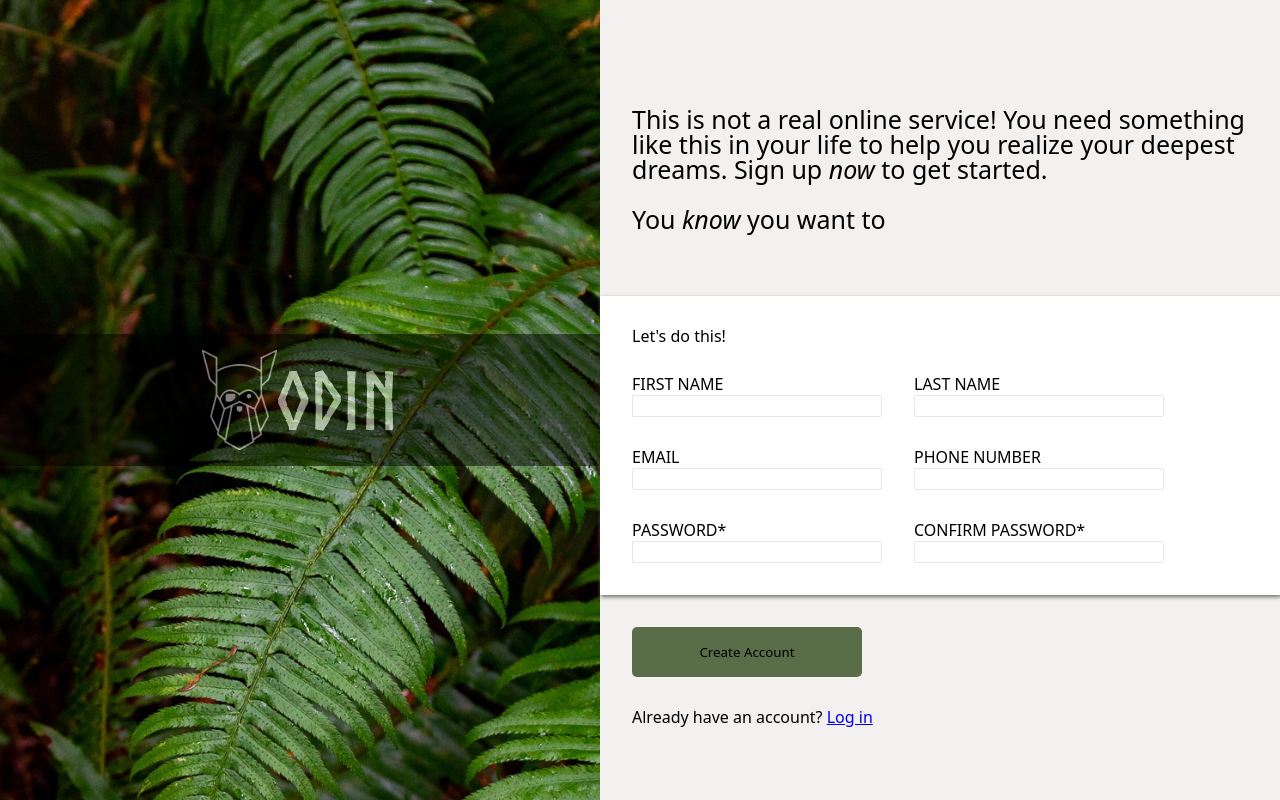
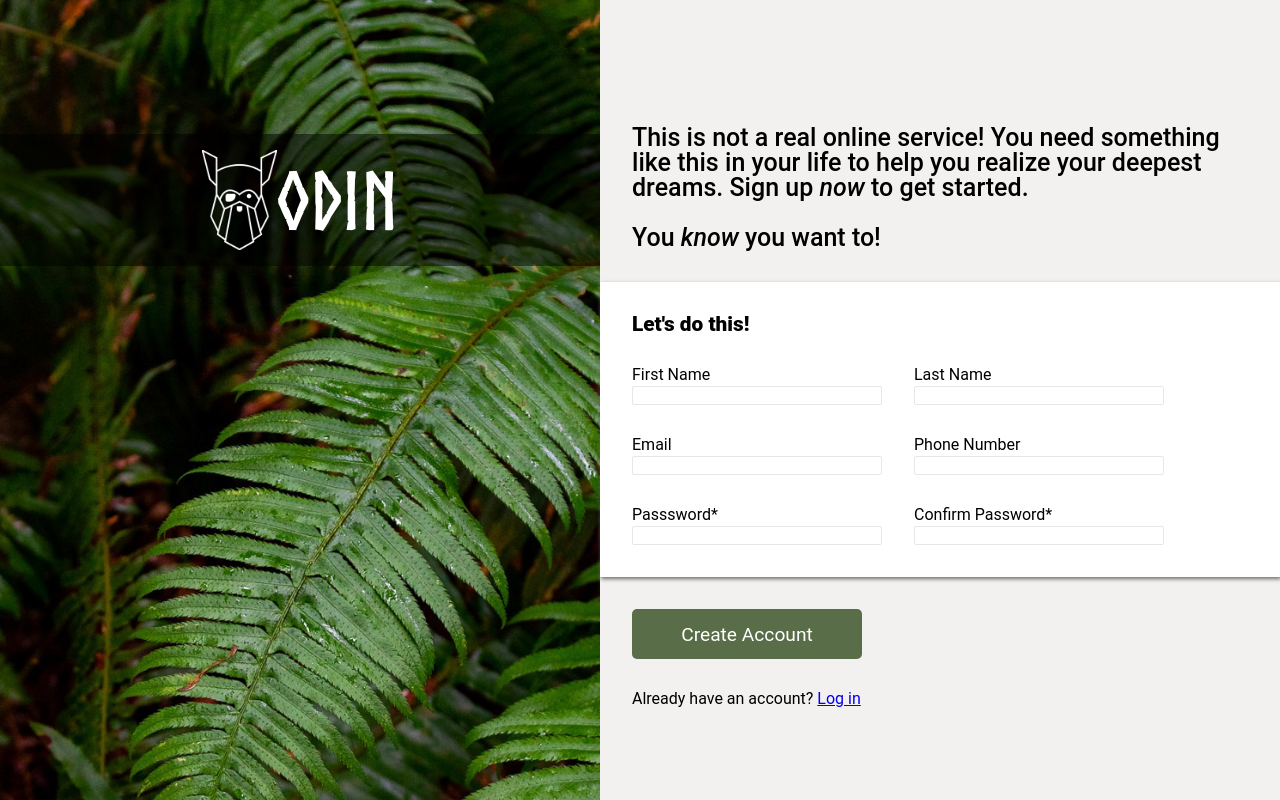
Before and after one commit to McSweeney207/sign-up-form, a plain HTML site: page index.HTML in a window 1280 px wide. Drawn offline with Linux system fonts and the light colour scheme.

Commit message:
Added finishing touches!

```diff
--- a/index.HTML
+++ b/index.HTML
@@ -10,8 +10,7 @@
 </head>
 <body>
     <div class="left">
-<!--         <img src="images/background.jpg" alt="Leafy Backgound" id="leaf-background">
- -->        <div class="logo">
+        <div class="logo">
             <div class="logo-strip">
                 <img src="images/odin.png" alt="Odin Project" id="odin-logo">
                 <div class="logo-text">ODIN</div>
@@ -23,45 +22,46 @@
             <div>
                 <p>This is not a real online service! You need something like this in your life to help  you realize your deepest dreams. Sign up <span>now</span> to get started.</p>
                 <br>
-                <p>You <span>know</span> you want to</p></div>
+                <p>You <span>know</span> you want to!</p></div>
             </div>
             <div class="form-section">
                 <p class="in">Let's do this!</p>
-                <form action="">
+                <form action="example.com/path" method="post">
 
                     <div class="form-element">
-                        <label for="first-name">FIRST NAME</label>
+                        <label for="first-name">First Name</label>
                         <input type="text" id="first-name" name="first-name">
                     </div>
 
                     <div class="form-element">
-                        <label for="lasr-name">LAST NAME</label>
+                        <label for="lasr-name">Last Name</label>
                         <input type="text" id="last-name" name="last-name">
                     </div>
 
                     <div class="form-element">
-                        <label for="email">EMAIL</label>
+                        <label for="email">Email</label>
                         <input type="email" id="email" name="email">
                     </div>
 
                     <div class="form-element">
-                        <label for="phone-number">PHONE NUMBER</label>
+                        <label for="phone-number">Phone Number</label>
                         <input type="tel" id="phone-number" name="phone-number">
                     </div>
 
                     <div class="form-element">
-                        <label for="password">PASSWORD*</label>
+                        <label for="password">Passsword*</label>
                         <input type="password" id="password" name="password" required>
                         <div id="errorPw">*Passwords must match</div>
                     </div>
 
                     <div class="form-element">
-                        <label for="pwCheck">CONFIRM PASSWORD*</label>
+                        <label for="pwCheck">Confirm Password*</label>
                         <input type="password" id="pwCheck" name="pwCheck" required>
                     </div>
-                </form>
+
             </div>
-        <button>Create Account</button>
+        <button type="submit">Create Account</button>
+    </form>
         <p class="member-question">Already have an account? <a href="http://" target="_blank" rel="noopener noreferrer">Log in</a></p>
 
     </dvi>
--- a/style.css
+++ b/style.css
@@ -9,6 +9,9 @@
 	font-weight:normal;
 	font-style:normal;
 }
+
+@import url('https://fonts.googleapis.com/css2?family=Roboto:ital,wght@0,100;0,300;0,400;0,500;0,700;0,900;1,100;1,300;1,400;1,500;1,700;1,900&display=swap');
+
 
 /*CSS Reset*/
 html, body, div, span, applet, object, iframe,
@@ -58,7 +61,7 @@ table {
 /* Start Here */
 
 * {
-	font-family: system-ui, -apple-system, BlinkMacSystemFont, 'Segoe UI', Roboto, Oxygen, Ubuntu, Cantarell, 'Open Sans', 'Helvetica Neue', sans-serif;
+	font-family: Roboto, system-ui, -apple-system, BlinkMacSystemFont, 'Segoe UI', Oxygen, Ubuntu, Cantarell, 'Open Sans', 'Helvetica Neue', sans-serif;
 }
 
 body {
@@ -81,14 +84,16 @@ body {
 }
 
 .logo-strip {
+	position:relative;
+	top: -200px;
 	display: flex;
 	align-items: center;
 	justify-content: center;
-	background-color: black;
-	opacity: 0.5;
-	width: 600px;
+	background-color: rgba(0, 0, 0, 0.5);
+ 	width: 600px;
 	padding-top: 1rem;
 	padding-bottom: 1rem;
+
 
 }
 
@@ -97,7 +102,6 @@ body {
 	font-size: 80px;
 	color: white;
 	font-weight: 800;
-	opacity: 2;
 }
 
 #odin-logo {
@@ -123,6 +127,7 @@ body {
 	font-size: 25px;
 	font-weight: 500;
 	padding: 2rem;
+	padding-bottom: 0rem;
 	}
 
 span {
@@ -152,19 +157,24 @@ span {
 	gap: 0.2rem;
   }
 
-  button {
+button {
 	margin-left: 2rem;
 	width: 230px;
 	height: 50px;
 	background-color: #596D48;
 	border: none;
 	border-radius: 5px;
-	font: white;
+	color: white;
+	font-size: 1.2rem;
 }
 
-  .member-question {
+button:hover {
+	background-color:rgb(111, 131, 92) !important;
+}
+
+.member-question {
 	margin-left: 2rem;
-  }
+}
 
 input {
 	border: solid #E5E7EB 1px;
@@ -182,5 +192,10 @@ input:focus {
 #errorPw {
 	display: none;
 	font-size: 0.8rem;
-	font: red;
+	color: #dd5151;
 }
+
+.in {
+	font-weight: 800;
+	font-size: 1.3rem;
+}
```
